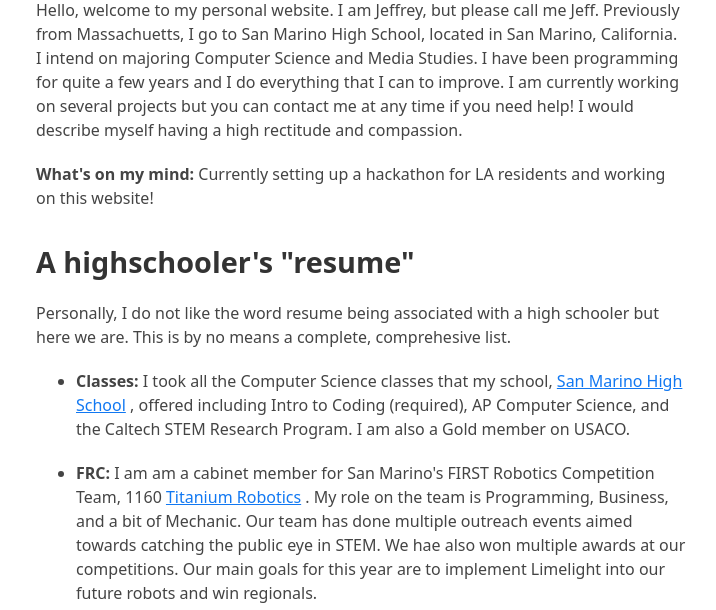
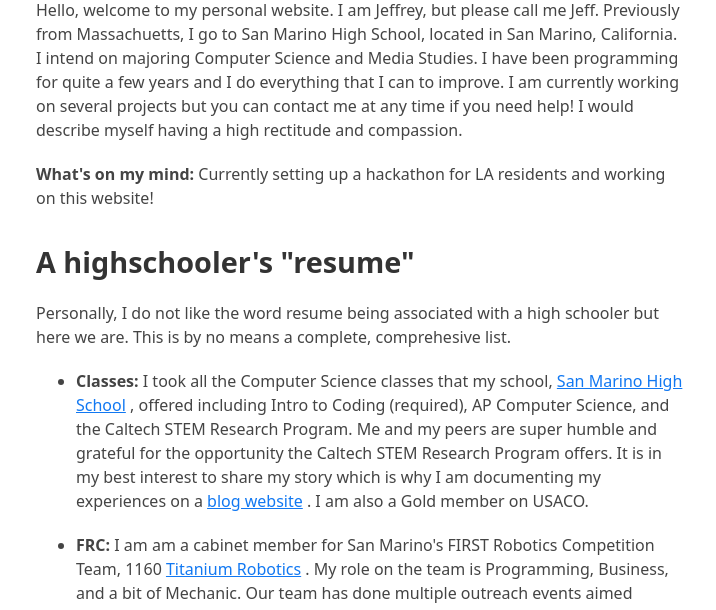
Before and after one commit to jeff-d-wang/jeff-d-wang.github.io, a plain HTML site: page index.html in a window 1280 px wide. Shown: the part 175-785 px from the top of the page, without its empty margins (279-995 px from the left). Drawn offline with Linux system fonts and the light colour scheme.

Commit message:
Update index.html

```diff
--- a/index.html
+++ b/index.html
@@ -164,7 +164,11 @@
                         I took all the Computer Science classes that my school,
                         <a href = "https://www.sanmarinohs.org" target="_blank">San Marino High School</a>
                         , offered including Intro to Coding (required), AP Computer Science, and the Caltech STEM
-                        Research Program. I am also a Gold member on USACO.
+                        Research Program. Me and my peers are super humble and grateful for the opportunity the Caltech STEM
+                        Research Program offers. It is in my best interest to share my story which is why I am documenting my
+                        experiences on a
+                        <a href = "https://sratcaltechjwang.blogspot.com/" target="_blank">blog website</a>
+                        . I am also a Gold member on USACO.
                     </p>
                 </li>
                 <li>
@@ -325,7 +329,7 @@
             <p>I am a very talkative guy so feel free to find me walking around school or contact me through the following methods!</p>
             <ul>
                 <li>
-                    Email: <a href = "mailto:someone@example.com?Subject=Hello%20again" target="_top">@jeff.zw07@gmail.com</a>
+                    Email: <a href = "mailto:someone@example.com?Subject=Heading%20/ Title" target="_top">@jeff.zw07@gmail.com</a>
                 </li>
                 <li>
                     Github: <a href = "https://github.com/jeff-d-wang" target="_blank">@jeff-d-wang</a>
```
